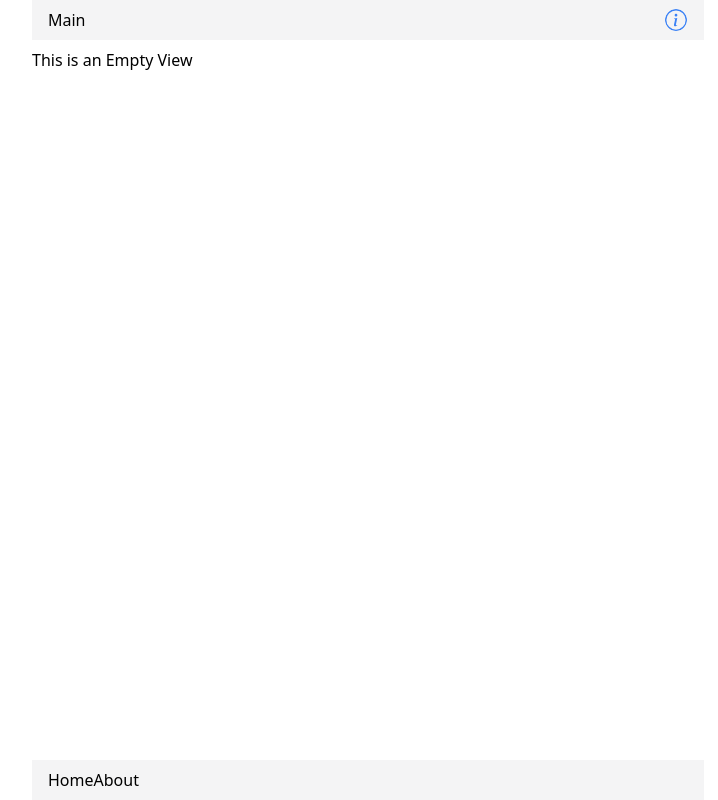
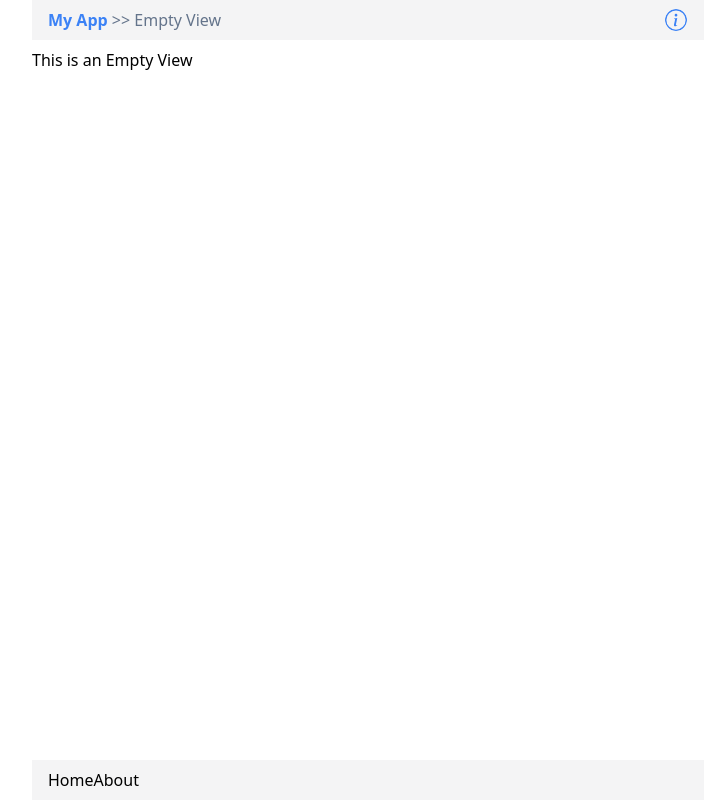
Before and after one commit to npetri13/vue3-pwa, a Vue app: page /about in a window 1280 px wide. Shown: the whole page, without its empty margins (272-990 px from the left). Built offline with nearby package versions, Linux system fonts and the light colour scheme.

Commit message:
feat: global app store

```diff
--- a/src/App.vue
+++ b/src/App.vue
@@ -10,7 +10,9 @@ const appModel = useAppStore()
 
   <header class="flex justify-between">
     <div>
-      <h1>{{ appModel.currentView.title }}</h1>
+      <h1>
+        <span class="font-bold text-blue-500">{{ appModel.title }}</span>
+        <span class="text-slate-500"> >> {{ appModel.viewName }}</span></h1>
     </div>
     <div>
       <InfoButton type='blue'/>
--- a/src/stores/app.ts
+++ b/src/stores/app.ts
@@ -2,19 +2,9 @@ import { ref, reactive } from "vue";
 import { defineStore } from "pinia";
 
 export const useAppStore = defineStore("app", () => {
-    interface ViewDescription {
-        /** @type {'main' | 'youtube' } */
-        name: string
-        title: string
-    }
 
     const title = ref("My App")
-    const currentView = reactive<ViewDescription>({name: 'main', title: 'Main'})
+    const viewName = ref("")
 
-    function showMain () {
-        // @ts-ignore
-        this.currentView = {name: 'home', title: 'Home View'}
-    }
-
-    return { title, currentView, showMain }
+    return { title, viewName }
 })
--- a/src/views/EmptyView.vue
+++ b/src/views/EmptyView.vue
@@ -1,3 +1,15 @@
+<script setup lang="ts">
+import { onMounted } from 'vue';
+import { useAppStore } from '@/stores/app';
+
+let appModel = useAppStore()
+
+onMounted(() => {
+  appModel.viewName = "Empty View"
+})
+</script>
+
+
 <template>
   <div>
     <h1>This is an Empty View</h1>
--- a/src/views/HomeView.vue
+++ b/src/views/HomeView.vue
@@ -1,13 +1,19 @@
 <script setup lang="ts">
 import { ref, onMounted } from 'vue';
+import { useAppStore } from "@/stores/app";
+
 type Article = {
   id: Number,
   title: String,
   body: String
 }
 let homeContent = ref<Article>()
+let appModel = useAppStore()
 
 onMounted(() => {
+
+  appModel.viewName = "Home"
+
   fetch("http://localhost:3001/articles/1")
   .then((res) => res.json())
   .then((json) => { homeContent.value = json })
```
